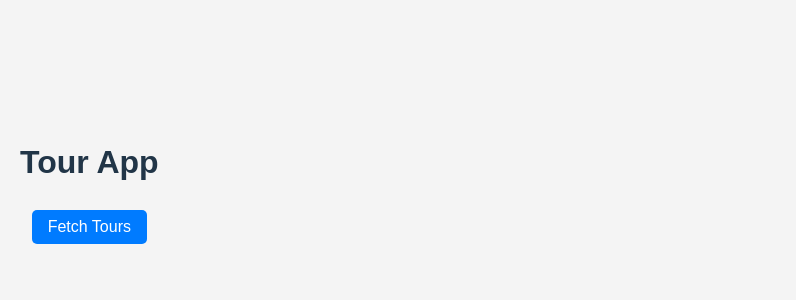
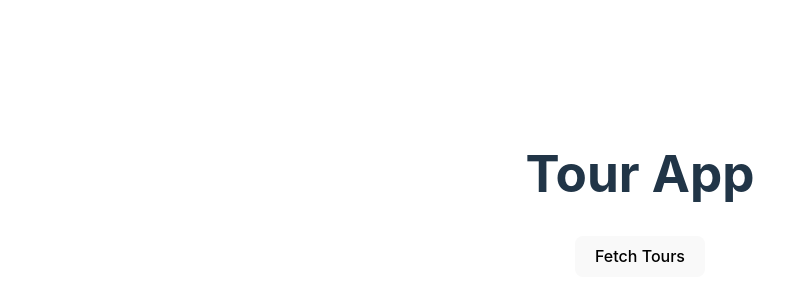
Before and after one commit to harshp941/Coding_Project_17, a React (Vite) app: page / in a window 1280 px wide. Shown: the part 206-506 px from the top of the page, without its empty margins (0-796 px from the left). Built offline with nearby package versions, Linux system fonts and the light colour scheme.

Commit message:
some more chnages

```diff
--- a/src/App.css
+++ b/src/App.css
@@ -1,58 +1,42 @@
-body {
-  font-family: Arial, sans-serif;
-  background-color: #f4f4f4;
-  margin: 0;
-  padding: 0;
+#root {
+  max-width: 1280px;
+  margin: 0 auto;
+  padding: 2rem;
+  text-align: center;
 }
 
-.app-container {
-  text-align: center;
-  margin: 20px;
+.logo {
+  height: 6em;
+  padding: 1.5em;
+  will-change: filter;
+  transition: filter 300ms;
+}
+.logo:hover {
+  filter: drop-shadow(0 0 2em #161fcfaa);
+}
+.logo.react:hover {
+  filter: drop-shadow(0 0 2em #61dafbaa);
 }
 
-h1 {
-  font-size: 2em;
-  margin-bottom: 20px;
+@keyframes logo-spin {
+  from {
+    transform: rotate(0deg);
+  }
+  to {
+    transform: rotate(360deg);
+  }
 }
 
-.gallery {
-  display: flex;
-  flex-wrap: wrap;
-  justify-content: center;
+@media (prefers-reduced-motion: no-preference) {
+  a:nth-of-type(2) .logo {
+    animation: logo-spin infinite 20s linear;
+  }
 }
 
-.tour-card {
-  background: #fff;
-  border-radius: 8px;
-  margin: 10px;
-  padding: 15px;
-  width: 300px;
-  box-shadow: 0 4px 8px rgba(0, 0, 0, 0.1);
-  text-align: left;
+.card {
+  padding: 2em;
 }
 
-.tour-card img {
-  width: 100%;
-  border-radius: 8px;
+.read-the-docs {
+  color: #888;
 }
-
-button {
-  background-color: #007bff;
-  color: #fff;
-  border: none;
-  padding: 8px 16px;
-  cursor: pointer;
-  border-radius: 5px;
-  margin-top: 10px;
-}
-
-button:hover {
-  background-color: #0056b3;
-}
-
-@media (max-width: 768px) {
-  .tour-card {
-    width: 100%;
-    margin: 10px 0;
-  }
-}
```
